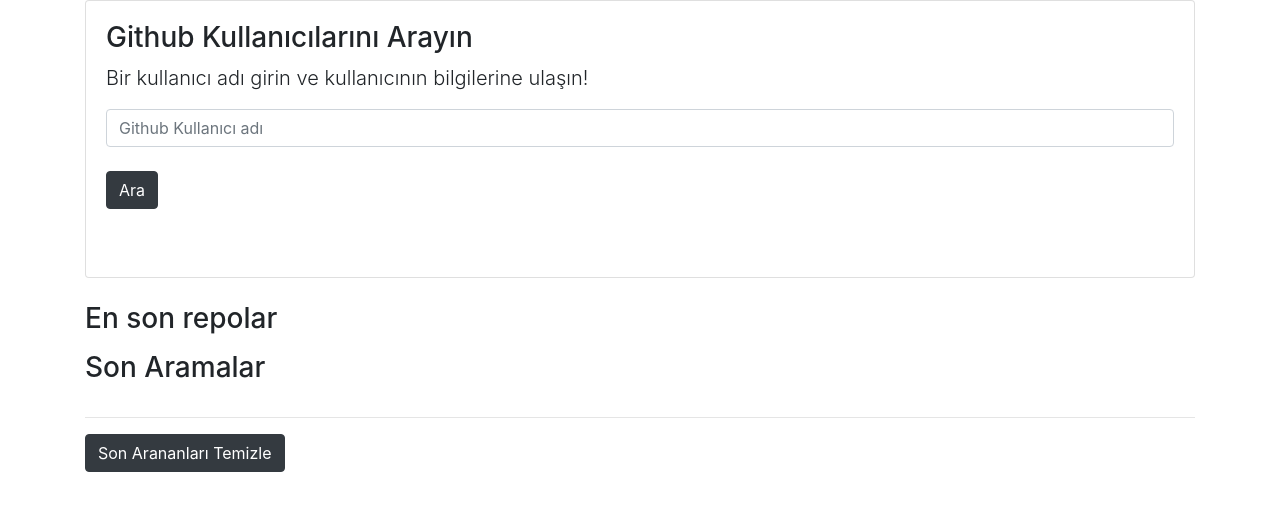
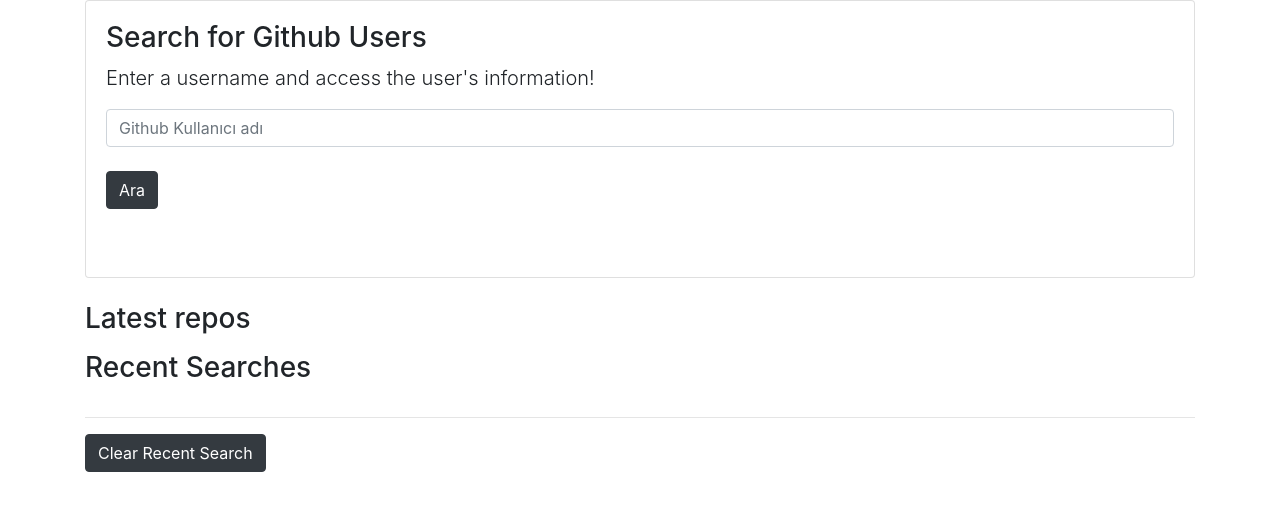
Before and after one commit to saimthecan/github-api, a plain HTML site: page index.html in a window 1280 px wide. Drawn offline with nearby package versions, Linux system fonts and the light colour scheme.

Commit message:
düzenleme

```diff
--- a/app.js
+++ b/app.js
@@ -18,14 +18,14 @@
     let username = nameInput.value.trim();
 
     if (username === ""){
-        alert("Lütfen geçerli bir kullanıcı adı girin.");
+        alert("Please enter a username");
     }
     else {
 
         github.getGithubData(username)
         .then(response =>{
             if (response.user.message === "Not Found"){
-                ui.showError("Kullanıcı Bulunamadı");
+                ui.showError("User Not Found");
             }
             else {
                 ui.addSearchedUserToUI(username);
@@ -42,7 +42,7 @@
 }
 function clearAllSearched(){
 
-    if (confirm("Emin misiniz ?")){
+    if (confirm("Are U Sure ?")){
         Storage.clearAllSearchedUsersFromStorage();
         ui.clearAllSearchedFromUI();
     }
--- a/index.html
+++ b/index.html
@@ -18,9 +18,9 @@
 
     <div class="container searchContainer">
         <div class="search card card-body">
-            <h3>Github Kullanıcılarını Arayın</h3>
+            <h3>Search for Github Users</h3>
             <p class="lead">
-                Bir kullanıcı adı girin ve kullanıcının bilgilerine ulaşın!
+                Enter a username and access the user's information!
             </p>
             <form id = "github-form">
                 <input type="text" name="githubname" id="githubname" class = "form-control" placeholder="Github Kullanıcı adı">
@@ -41,7 +41,7 @@
                         <a href="" target = "_blank">
                          <img class="img-fluid mb-2" src="https://upload.wikimedia.org/wikipedia/tr/a/a0/Cem_Karaca.jpg"> </a>
                          <hr>
-                         <div id="fullName"><strong> Mustafa Murat Coşkun</strong></div>
+                         <div id="fullName"><strong> Saim Can Özgen</strong></div>
                          <hr>
                          <div id="bio">asdasdasdsad</div>
                         </div>
@@ -79,7 +79,7 @@
 
 
 
-            <h3 class="page-heading mb-3">En son repolar</h3>
+            <h3 class="page-heading mb-3">Latest repos</h3>
             <div id="repos">
 
                  <!-- <div class="mb-2 card-body">
@@ -104,14 +104,14 @@
 
             </div>
 
-            <h3 class="page-heading mb-3">Son Aramalar</h3>
+            <h3 class="page-heading mb-3">Recent Searches</h3>
 
             <div id="lastSearch" style ="margin-bottom: 100px;">
                 <ul class ="list-group" id = "last-users">
                     <!-- <li class="list-group-item">asdaskdjkasjkşdjşasjd</li> -->
                 </ul>
                 <hr>
-                <button id ="clear-last-users" class="btn btn-dark">Son Arananları Temizle</button>
+                <button id ="clear-last-users" class="btn btn-dark">Clear Recent Search</button>
 
             </div>
 
```
